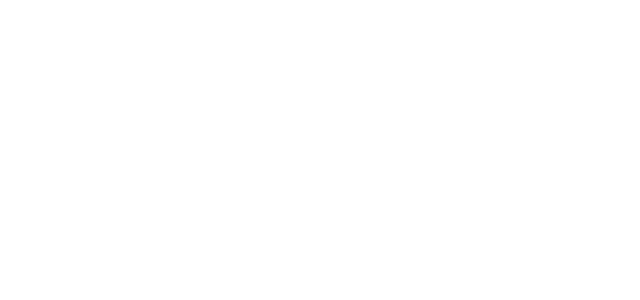
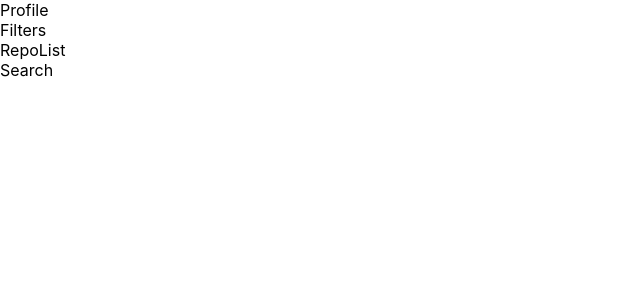
Before and after one commit to juanpablosolana/github-clone, a React (Create React App) app: page / in a window 1280 px wide. Shown: the top 300 px of the page, without its empty margins (0-640 px from the left). Built offline with nearby package versions, Linux system fonts and the light colour scheme.

Commit message:
components

```diff
--- a/src/App.js
+++ b/src/App.js
@@ -1,11 +1,19 @@
 import Layout from './components/Layout';
+import Profile from './components/Profile';
+import Filters from './components/Filters';
+import RepoList from './components/RepoList';
+import Search from './components/Search';
+
 import './App.css';
 
 function App() {
   return (
-  <Layout>
-
-  </Layout>
+    <Layout>
+      <div><Profile /></div>
+      <div><Filters /></div>
+      <div><RepoList /></div>
+      <div><Search /></div>
+    </Layout>
   );
 }
 
--- /dev/null
+++ b/src/components/Filters.js
@@ -0,0 +1,16 @@
+import React from 'react'
+import styled from 'styled-components'
+
+const FiltersStyled = styled.div`
+
+`
+
+function Filters() {
+  return (
+    <FiltersStyled>
+      Filters
+    </FiltersStyled>
+  )
+}
+
+export default Filters
--- a/src/components/Layout.js
+++ b/src/components/Layout.js
@@ -1,8 +1,15 @@
-export default function Layout({ children }) {
+import styled from 'styled-components'
 
+const LayoutStyled = styled.main`
+
+`
+
+function Layout({ children }) {
   return (
-    <div>
+    <LayoutStyled>
+      {children}
+    </LayoutStyled>
+  )
+}
 
-    </div>
-  );
-}
+export default Layout
--- /dev/null
+++ b/src/components/Profile.js
@@ -0,0 +1,15 @@
+import styled from 'styled-components'
+
+const ProfileStyled = styled.div`
+
+`
+
+function Profile() {
+  return (
+    <ProfileStyled>
+      Profile
+    </ProfileStyled>
+  )
+}
+
+export default Profile
--- /dev/null
+++ b/src/components/RepoList.js
@@ -0,0 +1,15 @@
+import styled from 'styled-components'
+
+const RepoListStyled = styled.div`
+
+`
+
+function RepoList() {
+  return (
+    <RepoListStyled>
+      RepoList
+    </RepoListStyled>
+  )
+}
+
+export default RepoList
--- /dev/null
+++ b/src/components/Search.js
@@ -0,0 +1,15 @@
+import styled from 'styled-components'
+
+const SearchStyled = styled.div`
+
+`
+
+function Search() {
+  return (
+    <SearchStyled>
+      Search
+    </SearchStyled>
+  )
+}
+
+export default Search
```
